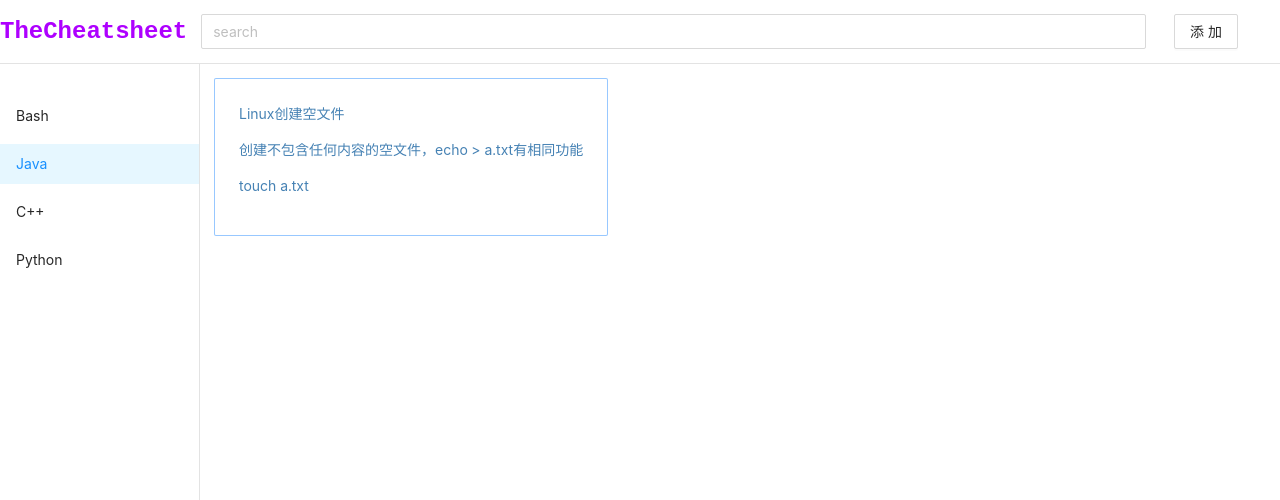
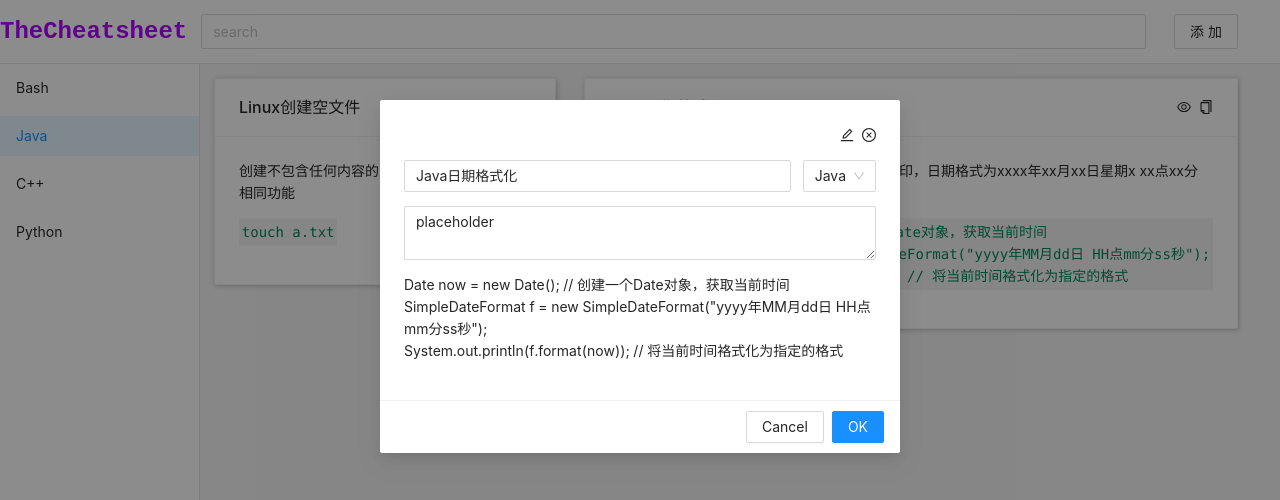
Before and after one commit to EricJeffrey/TheCheatSheet, a React (Create React App) app in the folder frontend/thecheatsheet/: page / in a window 1280 px wide. Shown: the top 500 px of the page. Built offline with nearby package versions, Linux system fonts and the light colour scheme.

Commit message:
add needed basic element

```diff
--- a/frontend/thecheatsheet/src/App.js
+++ b/frontend/thecheatsheet/src/App.js
@@ -1,7 +1,11 @@
 import React from 'react';
-import { Button, Card, Input, Layout, Menu } from 'antd';
+import { Button, Card, Input, Layout, Menu, Select, Space } from 'antd';
+import { EyeOutlined, CopyOutlined, EditOutlined, CloseCircleOutlined } from '@ant-design/icons';
 import 'antd/dist/antd.css';
 import './css/App.css';
+import Modal from 'antd/lib/modal/Modal';
+import { Option } from 'antd/lib/mentions';
+import TextArea from 'antd/lib/input/TextArea';
 
 const { Header, Sider, Content } = Layout;
 
@@ -18,7 +22,6 @@ function App() {
             </Header>
             <Layout style={{ width: "100%" }}>
                 <Sider className="comon_theme" id="main_sider" theme="light">
-                    <div className="middle_space"></div>
                     <Menu id="main_menu" selectedKeys="2">
                         <Menu.Item key="1">Bash</Menu.Item>
                         <Menu.Item key="2">Java</Menu.Item>
@@ -27,12 +30,64 @@ function App() {
                     </Menu>
                 </Sider>
                 <Content className="comon_theme" id="main_content" >
-                    <Card>
-                        <p>Linux创建空文件</p>
+                    <Card className="main_card"
+                        title="Linux创建空文件"
+                        extra={
+                            <Space>
+                                <EyeOutlined />
+                                <CopyOutlined />
+                            </Space>
+                        }>
                         <p>创建不包含任何内容的空文件，echo &gt; a.txt有相同功能</p>
-                        <p>touch a.txt</p>
+                        <pre>touch a.txt</pre>
+                    </Card>
+                    <Card className="main_card"
+                        title="Java日期格式化"
+                        extra={
+                            <Space>
+                                <EyeOutlined />
+                                <CopyOutlined />
+                            </Space>
+                        }>
+                        <p>使用SimpleDateFormat类格式化当前日期并打印，日期格式为xxxx年xx月xx日星期x xx点xx分xx秒</p>
+                        <pre>Date now = new Date(); // 创建一个Date对象，获取当前时间<br />
+                        SimpleDateFormat f = new SimpleDateFormat("yyyy年MM月dd日 HH点mm分ss秒");<br />
+                System.out.println(f.format(now)); // 将当前时间袼式化为指定的格式</pre>
                     </Card>
                 </Content>
+                <Modal className="main_modal" visible={true} closable={false}>
+                    <div className="main_modal_content">
+                        <Space style={{
+                            width: "100%",
+                            textAlign: "end",
+                            display: "inline-flex",
+                            justifyContent: "flex-end",
+                            marginBottom: "1em"
+                        }}>
+                            <EditOutlined />
+                            <CloseCircleOutlined />
+                        </Space>
+                        <div className="comon_theme"
+                            style={{
+                                marginBottom: "1em"
+                            }}>
+                            <Input value="Java日期格式化" />
+                            <div className="small_space" />
+                            <Select defaultValue="Java">
+                                <Option value="php">php</Option>
+                                <Option value="bash">bash</Option>
+                                <Option value="bash">Java</Option>
+                            </Select>
+                        </div>
+                        <TextArea style={{ marginBottom: "1em" }} value="placeholder">
+                        </TextArea>
+                        <div style={{ marginBottom: "1em" }}>
+                            Date now = new Date(); // 创建一个Date对象，获取当前时间<br />
+                            SimpleDateFormat f = new SimpleDateFormat("yyyy年MM月dd日 HH点mm分ss秒");<br />
+                            System.out.println(f.format(now)); // 将当前时间袼式化为指定的格式<br />
+                        </div>
+                    </div>
+                </Modal>
             </Layout>
         </Layout>
     );
--- a/frontend/thecheatsheet/src/css/App.css
+++ b/frontend/thecheatsheet/src/css/App.css
@@ -2,6 +2,12 @@
     background-color: white;
     color: #333;
     display: flex;
+}
+
+.small_space {
+    display: block;
+    width: 1em;
+    height: 1em;
 }
 
 .middle_space {
@@ -53,10 +59,16 @@
     border-right: 1px solid #33333322;
 }
 
+#main_menu {
+    flex: 1;
+    border: none;
+}
+
 #main_content {
     flex: 8;
     padding: 1em;
     height: 100%;
+    background-color: whitesmoke;
 }
 
 .ant-layout-sider-children {
@@ -66,15 +78,22 @@
 .ant-card {
     height: fit-content;
     transition: all ease 300ms;
-    border: #2088ff75 solid 1px;
-    color: steelblue;
+    box-shadow: #bebebe 1px 1px 5px;
+    margin: 0em 2em 1em 0em;
+}
+
+.ant-card pre {
+    background: #dddddd55;
+    padding: 0.2em;
+    width: fit-content;
+    color: rgb(0, 134, 90);
 }
 
 .ant-card:hover {
-    box-shadow: #2088ff75 1px 1px 25px;
+    box-shadow: #bebebe 1px 1px 32px;
 }
 
-#main_menu {
-    flex: 1;
-    border: none;
+.main_modal_content {
+    display: flex;
+    flex-direction: column;
 }
```
